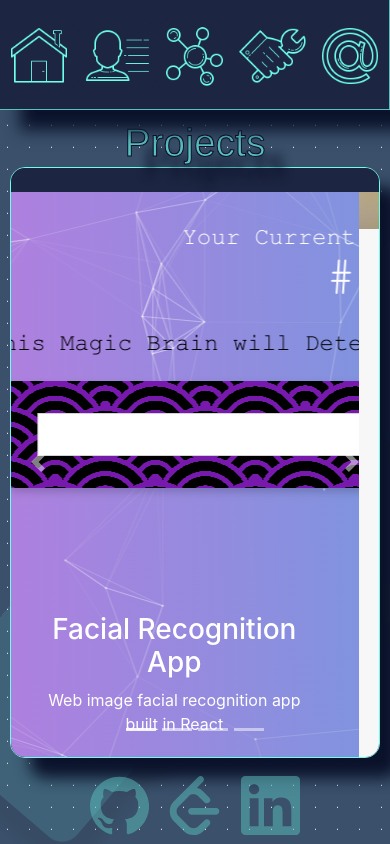
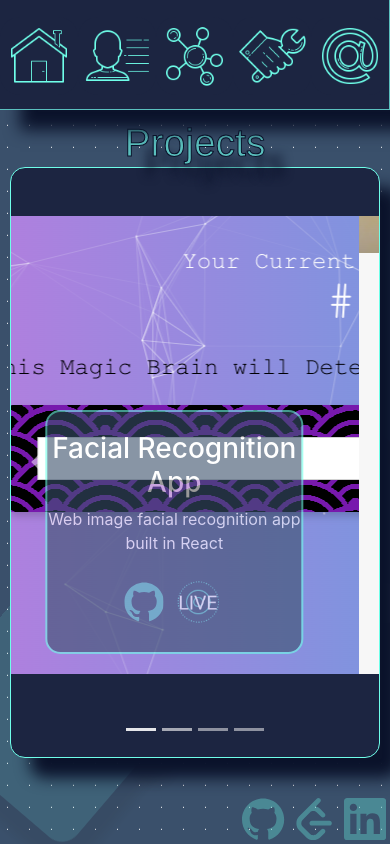
Before and after one commit to lukesaylor/DevPortfolioV2, a React (Create React App) app: page /#/Projects in a window 390 px wide. Built offline with nearby package versions, Linux system fonts and the light colour scheme.

Commit message:
contact overflow fix

```diff
--- a/src/components/Contact/Contact.js
+++ b/src/components/Contact/Contact.js
@@ -73,8 +73,8 @@ class Contact extends React.Component {
                         <label>Message:</label>
                         <textarea className="form-control" rows="8" value={this.state.message} onChange={this.onMessageChange.bind(this)} />
                     </Container>
-                    <Container  className="d-flex justify-content-end">
-                      <Button type="submit" className="Submitbutton">Submit</Button>
+                    <Container  className="d-flex justify-content-center p-5"  >
+                      <Button style={{'height':"50px"}} type="submit" className="Submitbutton">Submit</Button>
                     </Container>
                 </div>
             </div>
--- a/src/components/Projects/Projects.css
+++ b/src/components/Projects/Projects.css
@@ -46,7 +46,6 @@
     box-sizing: border-box;
     width: 90%;
     height: 80vh;
-    overflow: scroll;
     border: 1px solid #6FFFE9;
     background-color: #1C2541;
     border-radius: 15px;
@@ -57,6 +56,38 @@
 
 .ProjectsContent::-webkit-scrollbar {
     display: none;
+}
+
+.CarouselText{
+    box-sizing: border-box;
+    border: 2px solid #6FFFE9;
+
+
+    border-radius: 15px;
+    background-color: #3A506B;
+    opacity: .6;
+}
+
+
+
+.LiveIcon {
+    height: 6.2vh;
+
+    margin: 0;
+    margin: .5vh;
+    fill:#5BC0BE;
+
+
+}
+
+.ProjectGitIcon {
+    height: 4.7vh;
+
+    margin: 0;
+    margin: .5vh;
+    fill:#5BC0BE;
+
+
 }
 
 
@@ -83,4 +114,7 @@
 
 
     }
+    .CarouselItem {
+        height: 60vh;
+    }
 }
--- a/src/components/Projects/Projects.js
+++ b/src/components/Projects/Projects.js
@@ -1,65 +1,100 @@
 import React from 'react';
 import './Projects.css';
 import Carousel  from 'react-bootstrap/Carousel';
+
 import FacialApp from '../../Assets/ProjectImages/FacialApp.png';
 import PigDice from '../../Assets/ProjectImages/PigDice.png';
 import RoboPals from '../../Assets/ProjectImages/RoboPals.png';
 import TheBills from '../../Assets/ProjectImages/TheBills.png';
+import LiveIcon from '../../Assets/LiveIcon.png'
+import {ReactComponent as Githublogo} from '../../Assets/github.svg';
 
 
 const Projects = () => (
     <div className="Projectscontainer">
         <h1 className="Projectsheader">Projects</h1>
         <div className="ProjectsContent">
+
             <Carousel className="h-100">
-                <Carousel.Item>
+                <Carousel.Item className="CarouselItem">
                     <img
-                    className="d-block mx-auto w-70 rounded pt-4"
+                    className="d-block mx-auto pt-5"
                     src={FacialApp}
                     alt="First slide"
                     />
-                    <Carousel.Caption>
+                        <Carousel.Caption className='CarouselText'>
                             <h3>Facial Recognition App</h3>
                             <p>Web image facial recognition app built in React</p>
+                            <div>
+                                <a target="blank" href="https://github.com/lukesaylor">
+                                    <Githublogo className="ProjectGitIcon"/>
+                                </a>
+                                <a target="blank" href="https://github.com/lukesaylor">
+                                    <img src={LiveIcon} alt="live" className="LiveIcon"/>
+                                </a>
+
+                            </div>
                         </Carousel.Caption>
                 </Carousel.Item>
-                <Carousel.Item>
+                <Carousel.Item className="CarouselItem">
                     <img
-                    className="d-block mx-auto w-70 rounded pt-4"
+                    className="d-block mx-auto rounded pt-5"
                     src={PigDice}
                     alt="Third slide"
                     />
-
-                    <Carousel.Caption>
+                        <Carousel.Caption className='CarouselText'>
                             <h3>Pig Dice Game</h3>
                             <p>Pig Dice Game built in HTML/JS</p>
+                            <div>
+                                <a target="blank" href="https://github.com/lukesaylor">
+                                    <Githublogo className="ProjectGitIcon"/>
+                                </a>
+                                <a target="blank" href="https://github.com/lukesaylor">
+                                    <img src={LiveIcon} alt="live" className="LiveIcon"/>
+                                </a>
+                            </div>
                         </Carousel.Caption>
                 </Carousel.Item>
-                <Carousel.Item>
+                <Carousel.Item className="CarouselItem">
                     <img
-                    className="d-block mx-auto w-70 rounded pt-4"
+                    className="d-block mx-auto rounded pt-5"
                     src= {RoboPals}
                     alt="Third slide"
                     />
-
-                    <Carousel.Caption>
+                        <Carousel.Caption className='CarouselText'>
                             <h3>RoboPals</h3>
                             <p>API generated robot user directory built in React</p>
+                            <div>
+                                <a target="blank" href="https://github.com/lukesaylor">
+                                    <Githublogo className="ProjectGitIcon"/>
+                                </a>
+                                <a target="blank" href="https://github.com/lukesaylor">
+                                    <img src={LiveIcon} alt="live" className="LiveIcon"/>
+                                </a>
+                            </div>
                         </Carousel.Caption>
                 </Carousel.Item>
-                <Carousel.Item>
+                <Carousel.Item className="CarouselItem">
                     <img
-                    className="d-block mx-auto w-70 rounded pt-4"
+                    className="d-block mx-auto rounded pt-5"
                     src= {TheBills}
                     alt="Third slide"
                     />
-
-                    <Carousel.Caption>
+                        <Carousel.Caption className='CarouselText'>
                             <h3>The Bills Band Page</h3>
                             <p>Band page built in React</p>
+                            <div>
+                                <a target="blank" href="https://github.com/lukesaylor">
+                                    <Githublogo className="ProjectGitIcon"/>
+                                </a>
+                                <a target="blank" href="https://github.com/lukesaylor">
+                                    <img src={LiveIcon} alt="live" className="LiveIcon"/>
+                                </a>
+                            </div>
                     </Carousel.Caption>
                 </Carousel.Item>
             </Carousel>
+
         </div>
     </div>
 )
--- a/src/components/Skills/SkillsIconContainer.css
+++ b/src/components/Skills/SkillsIconContainer.css
@@ -1,6 +1,6 @@
 .SkillsIconContainer {
-    width: 100%;
-    padding: 25%;
+    width: 65%;
+    padding: 15%;
     height: fit-content;
     border-radius: 15px;
     background-color: #1C2541;
@@ -9,6 +9,8 @@
     font-family: BungeeShade ;
     font-size: 2.5vh;
     text-align: center;
+    margin: auto;
+
 
 }
 
@@ -32,5 +34,5 @@
 }
 
 .SkillIcon:hover {
-    animation: SkillIconSpin 2s infinite;
+    animation: SkillIconSpin 2s forwards;
 }
--- a/src/components/SocialMediaLinks/SocialMediaLinks.css
+++ b/src/components/SocialMediaLinks/SocialMediaLinks.css
@@ -1,6 +1,6 @@
 .SocialMediaContainer {
     display: flex;
-    justify-content: center;
+    justify-content: flex-end;
      position: fixed;
      bottom: 0;
      width: 100%;
@@ -12,7 +12,7 @@
 .SocialIcon {
     height: 7vh;
     margin: 0;
-    margin: 1vh;
+    margin: .5vh;
     fill:#5BC0BE;
     opacity: .5;
 
@@ -22,5 +22,7 @@
     .SocialMediaContainer {
         padding-left: 0;
     }
-
+    .SocialIcon{
+        height: 5vh;
+    }
 }
```
Also changed, not shown: src/Assets/LiveIcon.png (added), src/components/Skills/Skills.css (line endings or trailing spaces). Lines whose indentation alone changed are shown as unchanged.
